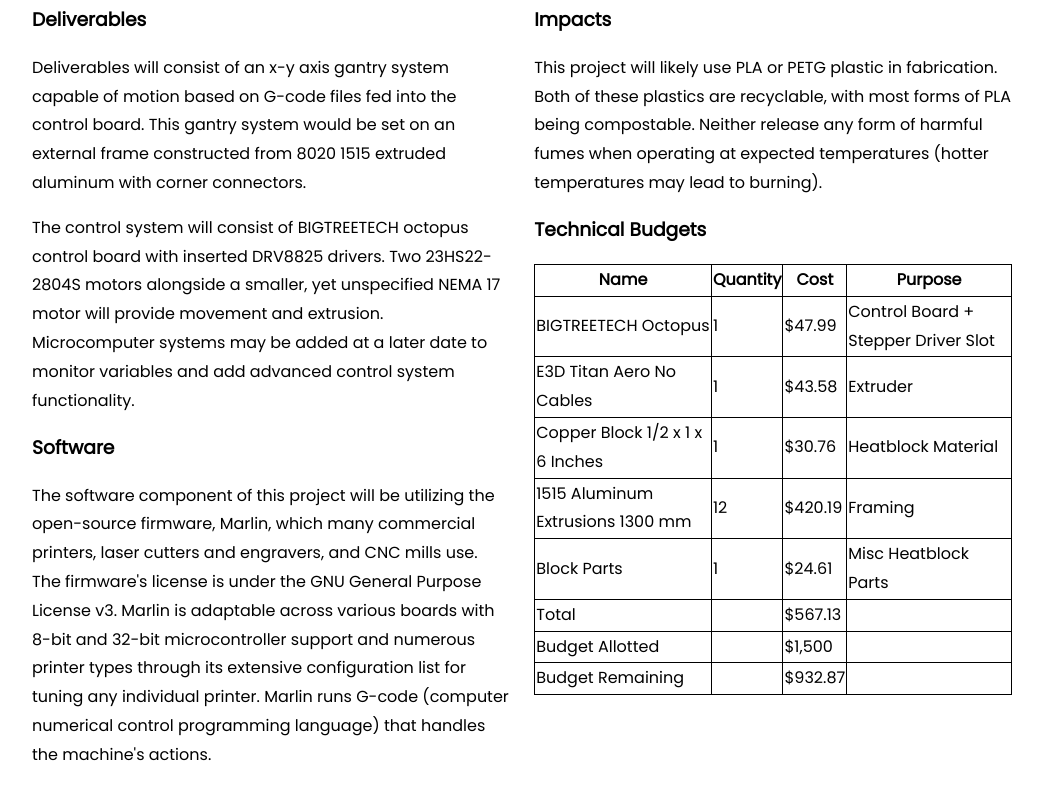
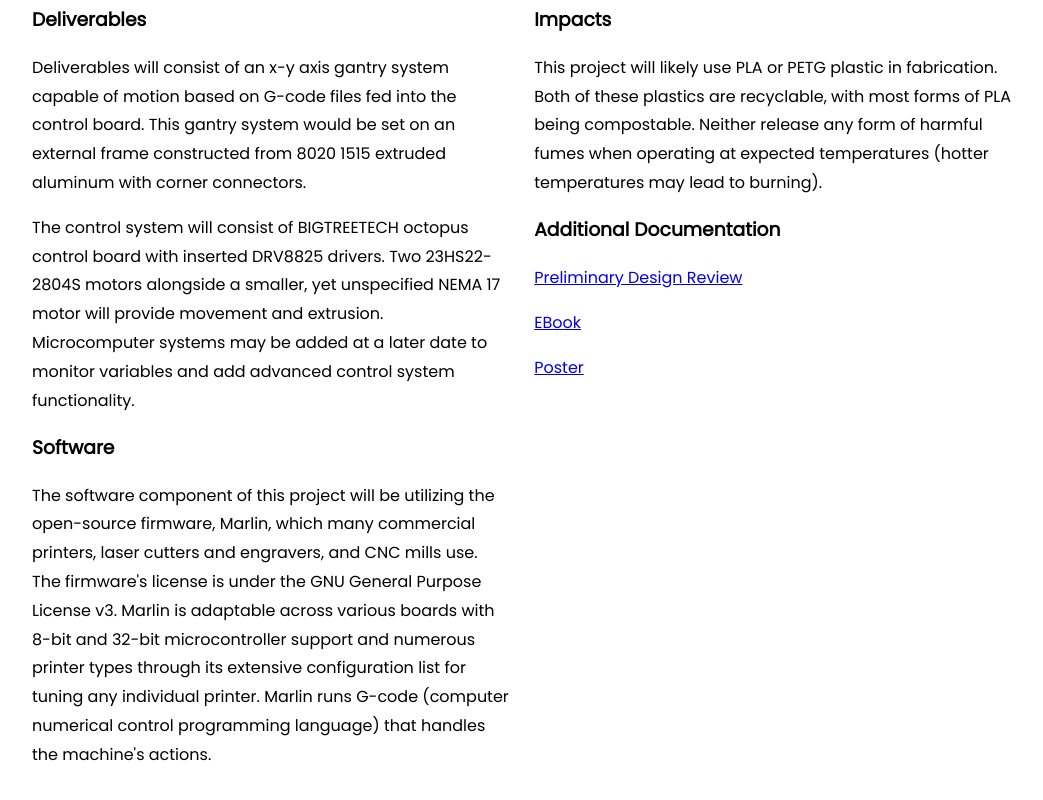
Before and after one commit to slee034/3Dprinter, a plain HTML site: page index.html in a window 1280 px wide. Shown: the part 4508-5308 px from the top of the page, without its empty margins (118-1161 px from the left). Drawn offline with nearby package versions, Linux system fonts and the light colour scheme; files whose address does not match are found by name.

Commit message:
Add files via upload

```diff
--- a/index.html
+++ b/index.html
@@ -136,7 +136,17 @@
                         harmful fumes when operating at expected temperatures (hotter temperatures may lead to
                         burning).
                     </p>
-                    <h3>Technical Budgets</h3>
+                    <h3>Additional Documentation</h3>
+                    <p>
+                        <a href="Design Report.pdf">Preliminary Design Review</a>
+                    </p>
+                    <p>
+                        <a href="EBook.pdf">EBook</a>
+                    </p>
+                    <p>
+                        <a href="Poster.pdf">Poster</a>
+                    </p>
+                    <!-- <h3>Technical Budgets</h3>
                     <table>
                         <tr>
                             <th>Name</th>
@@ -192,7 +202,7 @@
                             <td>$932.87</td>
                             <td></td>
                         </tr>
-                    </table>
+                    </table> -->
                 </div>
             </div>
         </div>
```
Also changed, not shown: 3 other files.
